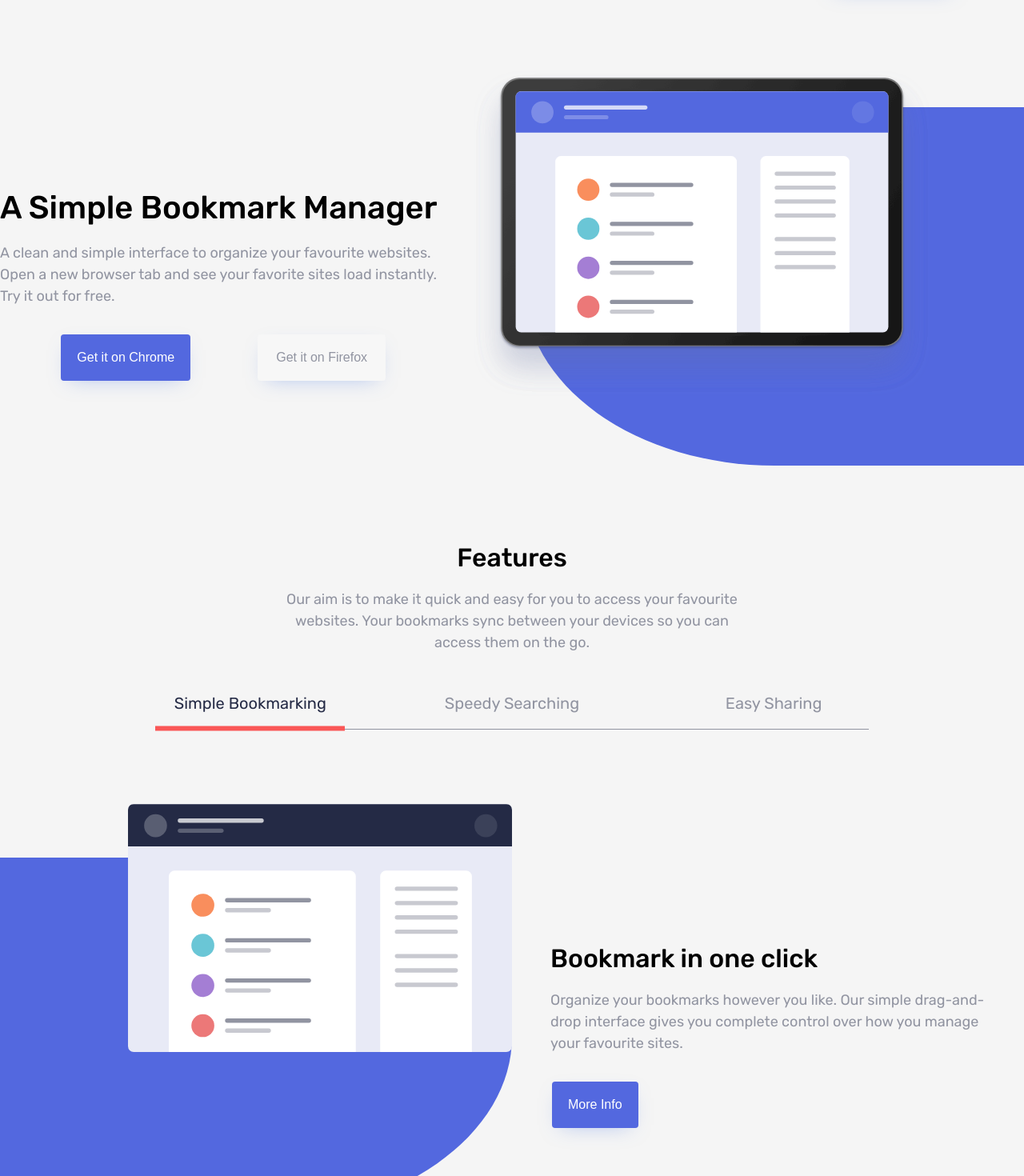
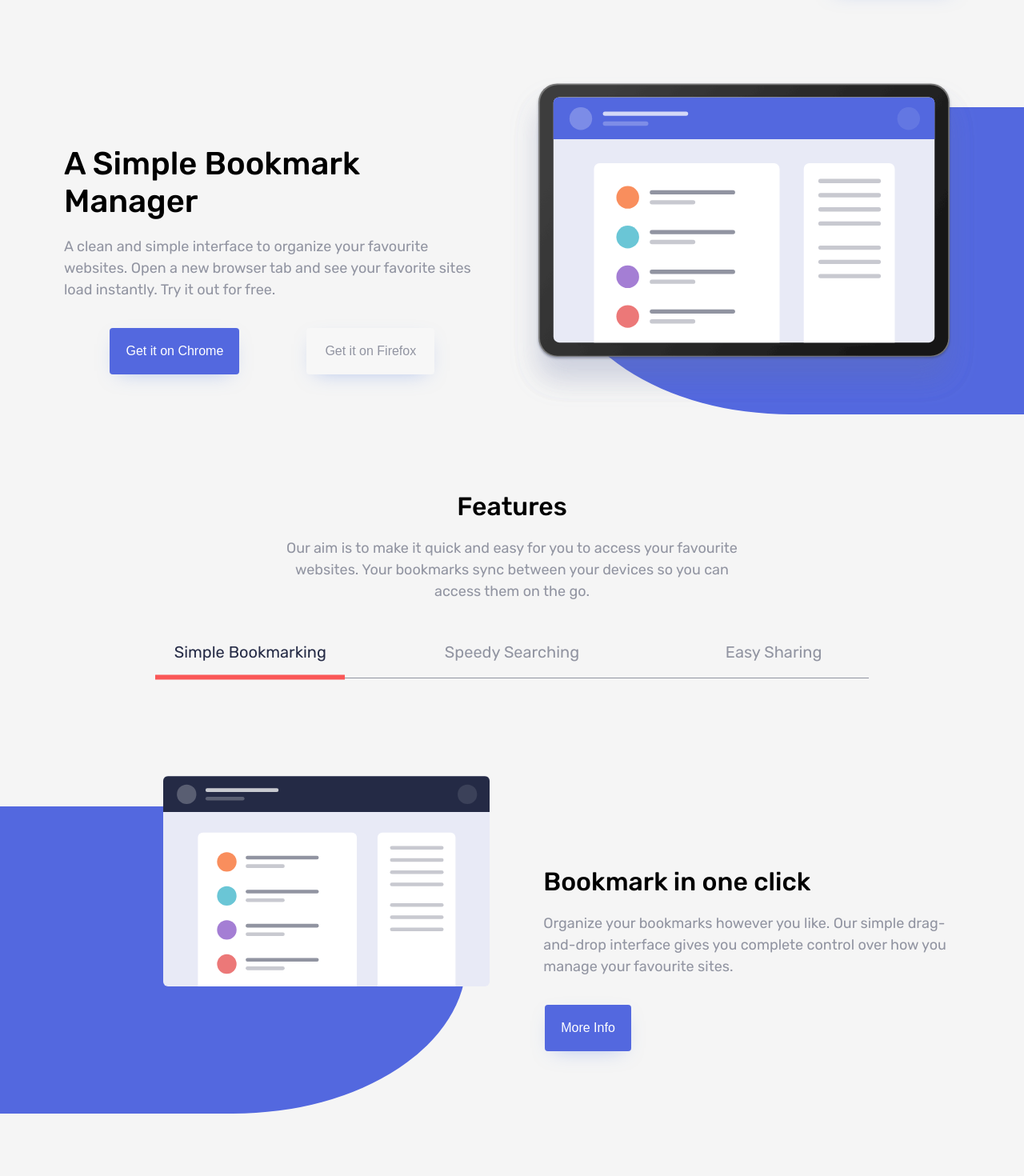
Before and after one commit to AndrzejPec/test-task, a React (Create React App) app: page / in a window 1280 px wide. Shown: the part 100-1570 px from the top of the page at 80% size. Built offline with nearby package versions, Linux system fonts and the light colour scheme.

Commit message:
So I made some changes...

```diff
--- a/src/components/Features/Features.scss
+++ b/src/components/Features/Features.scss
@@ -118,12 +118,14 @@
         }
 
         &__content {
+            gap: 6rem;
             flex-direction: row;
             justify-content: start;
         }
 
         &__text-area {
             justify-content: center;
+            margin-right: 5rem;
             width: 50ch;
             align-items: flex-start;
         }
--- a/src/components/Form/Form.jsx
+++ b/src/components/Form/Form.jsx
@@ -61,6 +61,7 @@ export const Form = () => {
 
             <form onSubmit={handleSubmit} className="form__body">
 
+                <div className='form__input-wrapper'>
                     <input
                         type="text"
                         placeholder="Enter your email address"
@@ -71,6 +72,7 @@ export const Form = () => {
                     />
 
                     {emailError && <span className="form__error">{emailError}</span>}
+                </div>
 
                 <button className="form__button button" type="submit">Contact us</button>
 
--- a/src/components/Form/Form.scss
+++ b/src/components/Form/Form.scss
@@ -68,7 +68,7 @@
         background-color: $lightRed;
         max-height: 1rem;
         box-sizing: content-box;
-        width: clamp(200px, 75%, 500px);
+        width: clamp(5rem, 20%, 8rem);
         margin: 0 auto;
 
         &:hover {
@@ -89,7 +89,7 @@
             flex-direction: row;
             align-self: center;
             justify-content: space-evenly;
-            width: 50%;
+            @include responsive-width;
             align-items: center;
         }
 
@@ -98,7 +98,7 @@
         }
 
         &__input {
-            width: 15rem;
+            width: clamp(15rem, 75%, 40ch);
         }
 
         &__error {
--- a/src/components/Hero/Hero.scss
+++ b/src/components/Hero/Hero.scss
@@ -75,6 +75,7 @@
                 width: 50ch;
                 justify-content: center;
                 @include responsive-width;
+                margin-left: 5rem;
             }
     }
 }
--- a/src/components/Illustration/Illustration.scss
+++ b/src/components/Illustration/Illustration.scss
@@ -9,7 +9,7 @@
     img.right {
       position: absolute;
       top: -10%;
-      width: clamp(15rem, 100%, 50ch);
+      width: clamp(15rem, 100%, 60ch);
       left: -15%;
     }
 
@@ -42,12 +42,19 @@
   .illustration {
     width: 50%;
     height: 0;
-    padding-top: 35%;
+    padding-top: 30%;
 
     img.right {
       position: absolute;
       top: -10%;
       left: -10%;
+    }
+
+    img.left {
+      position: absolute;
+      width: 70%;
+      right: -5%;
+      top: -10%;
     }
   }
 }
```
Lines whose indentation alone changed are shown as unchanged.
